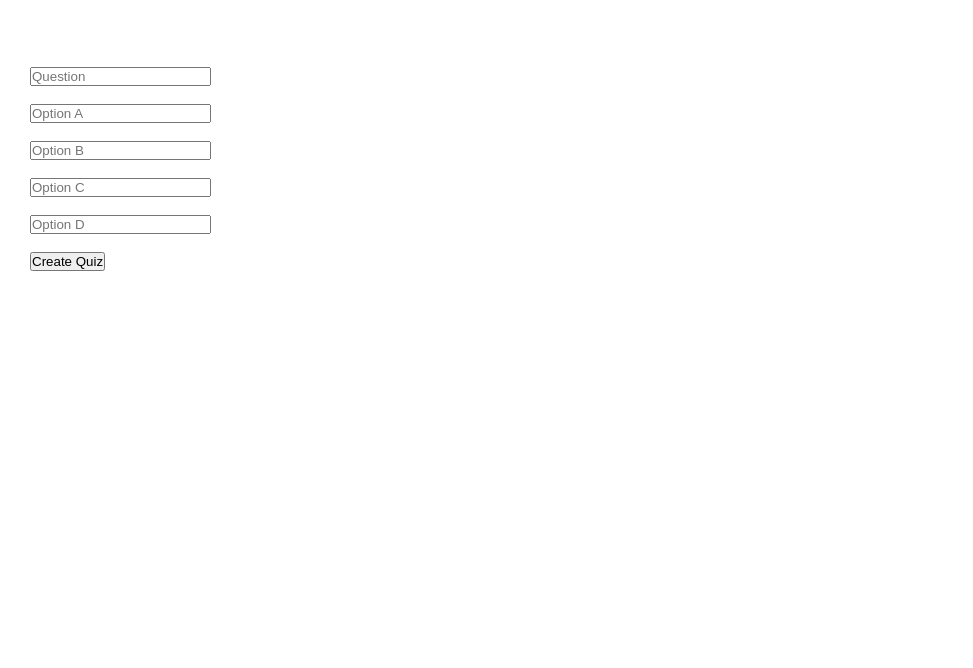
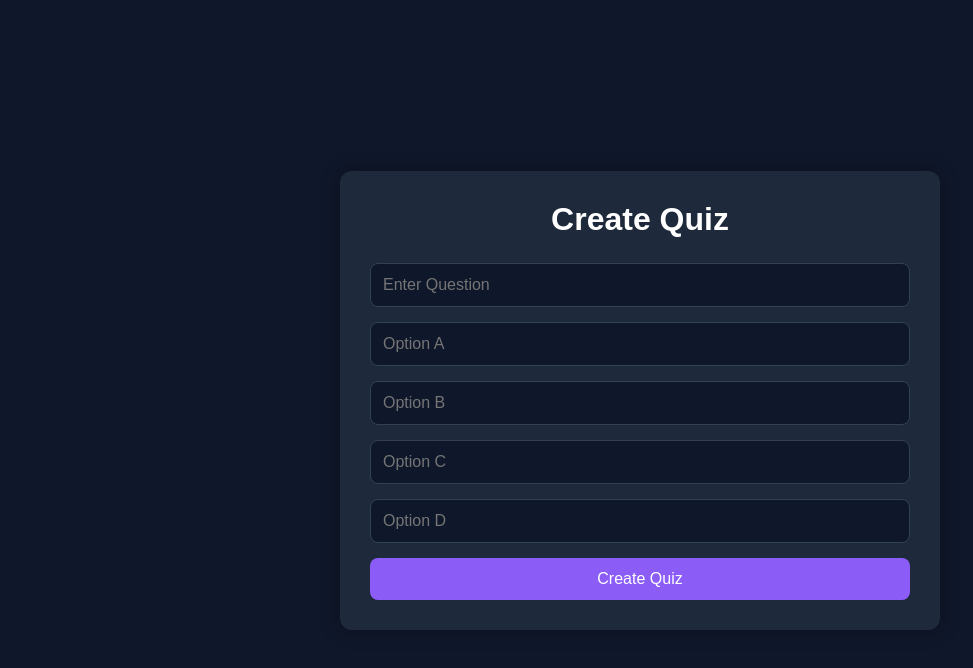
Before and after one commit to dibyeshmohanty1-ctrl/quizmaster-frontend, a React (Vite) app: page /createQuiz in a window 1280 px wide. Shown: the top 668 px of the page, without its empty margins (0-973 px from the left). Built offline with nearby package versions, Linux system fonts and the light colour scheme.

Commit message:
Improve Create Quiz UI

```diff
--- a/src/pages/Admin/CreateQuiz.jsx
+++ b/src/pages/Admin/CreateQuiz.jsx
@@ -2,33 +2,134 @@ import React, { useState } from "react";
 
 export default function CreateQuiz() {
   const [question, setQuestion] = useState("");
+  const [optionA, setOptionA] = useState("");
+  const [optionB, setOptionB] = useState("");
+  const [optionC, setOptionC] = useState("");
+  const [optionD, setOptionD] = useState("");
+
+  const handleSubmit = (e) => {
+    e.preventDefault();
+
+    const quizData = {
+      question,
+      options: [optionA, optionB, optionC, optionD],
+    };
+
+    console.log("Quiz Created:", quizData);
+
+    alert("Quiz Created Successfully!");
+
+    setQuestion("");
+    setOptionA("");
+    setOptionB("");
+    setOptionC("");
+    setOptionD("");
+  };
 
   return (
-    <div style={{ padding: "30px", color: "white" }}>
-      <h1>Create Quiz</h1>
+    <div
+      style={{
+        minHeight: "100vh",
+        background: "#0f172a",
+        display: "flex",
+        justifyContent: "center",
+        alignItems: "center",
+        padding: "20px",
+      }}
+    >
+      <div
+        style={{
+          width: "100%",
+          maxWidth: "600px",
+          background: "#1e293b",
+          padding: "30px",
+          borderRadius: "12px",
+          boxShadow: "0 0 20px rgba(0,0,0,0.3)",
+        }}
+      >
+        <h1
+          style={{
+            color: "white",
+            textAlign: "center",
+            marginBottom: "25px",
+          }}
+        >
+          Create Quiz
+        </h1>
 
-      <input
-        type="text"
-        placeholder="Question"
-        value={question}
-        onChange={(e) => setQuestion(e.target.value)}
-      />
+        <form onSubmit={handleSubmit}>
+          <input
+            type="text"
+            placeholder="Enter Question"
+            value={question}
+            onChange={(e) => setQuestion(e.target.value)}
+            style={inputStyle}
+            required
+          />
 
-      <br /><br />
+          <input
+            type="text"
+            placeholder="Option A"
+            value={optionA}
+            onChange={(e) => setOptionA(e.target.value)}
+            style={inputStyle}
+            required
+          />
 
-      <input type="text" placeholder="Option A" />
-      <br /><br />
+          <input
+            type="text"
+            placeholder="Option B"
+            value={optionB}
+            onChange={(e) => setOptionB(e.target.value)}
+            style={inputStyle}
+            required
+          />
 
-      <input type="text" placeholder="Option B" />
-      <br /><br />
+          <input
+            type="text"
+            placeholder="Option C"
+            value={optionC}
+            onChange={(e) => setOptionC(e.target.value)}
+            style={inputStyle}
+            required
+          />
 
-      <input type="text" placeholder="Option C" />
-      <br /><br />
+          <input
+            type="text"
+            placeholder="Option D"
+            value={optionD}
+            onChange={(e) => setOptionD(e.target.value)}
+            style={inputStyle}
+            required
+          />
 
-      <input type="text" placeholder="Option D" />
-      <br /><br />
-
-      <button>Create Quiz</button>
+          <button type="submit" style={buttonStyle}>
+            Create Quiz
+          </button>
+        </form>
+      </div>
     </div>
   );
 }
+
+const inputStyle = {
+  width: "100%",
+  padding: "12px",
+  marginBottom: "15px",
+  border: "1px solid #334155",
+  borderRadius: "8px",
+  background: "#0f172a",
+  color: "white",
+  fontSize: "16px",
+};
+
+const buttonStyle = {
+  width: "100%",
+  padding: "12px",
+  background: "#8b5cf6",
+  color: "white",
+  border: "none",
+  borderRadius: "8px",
+  fontSize: "16px",
+  cursor: "pointer",
+};
--- a/src/pages/Admin/Dashboard.jsx
+++ b/src/pages/Admin/Dashboard.jsx
@@ -38,7 +38,7 @@ export default function AdminDashboard() {
   </li>
 
   <li>
-  <Link to="/createquiz">
+  <Link to="/CreateQuiz">
     <FaClipboardList /> Create Quiz
   </Link>
 </li>
```
